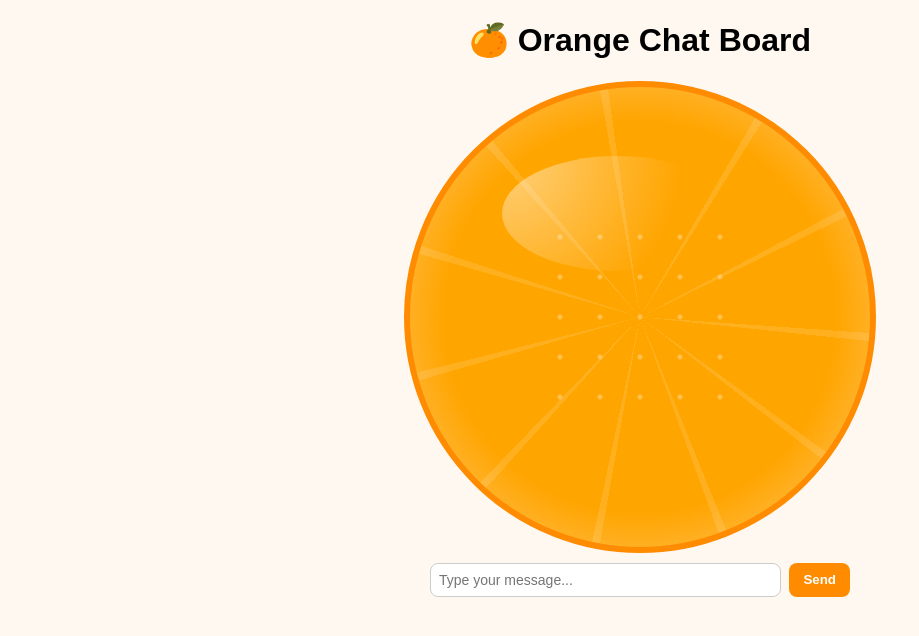
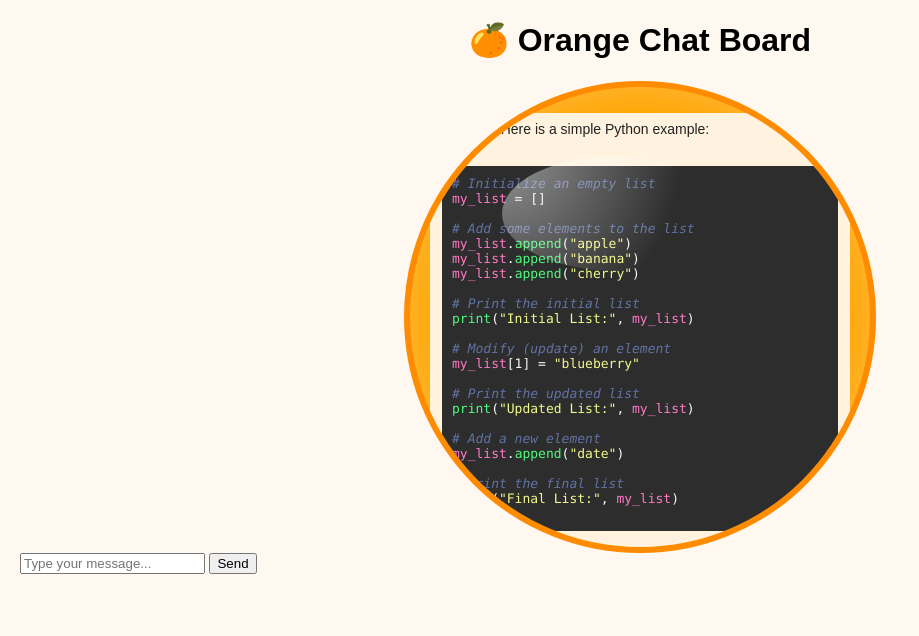
Before and after one commit to sunayanapamula-gif/chat-api, a Flask app: page / in a window 1280 px wide. Shown: the top 636 px of the page, without its empty margins (0-919 px from the left). Run offline with Flask 3, Linux system fonts and the light colour scheme.

Commit message:
Update index.html

```diff
--- a/templates/index.html
+++ b/templates/index.html
@@ -11,7 +11,7 @@
         }
         #chat-box {
             border: 6px solid #ff8c00;
-            border-radius: 50%; /* perfect circle like an orange */
+            border-radius: 50%;
             background: radial-gradient(circle at center, #ffa500 60%, #ffcc80 100%);
             width: 420px;
             height: 420px;
@@ -20,36 +20,6 @@
             overflow-y: auto;
             color: #333;
             position: relative;
-        }
-
-        /* Orange seeds (small dots inside) */
-        #chat-box::before {
-            content: "";
-            position: absolute;
-            top: 50%; left: 50%;
-            width: 200px; height: 200px;
-            background-image: radial-gradient(#fff 2px, transparent 3px);
-            background-size: 40px 40px;
-            transform: translate(-50%, -50%);
-            opacity: 0.3;
-            pointer-events: none;
-        }
-
-        /* Orange segment lines */
-        #chat-box::after {
-            content: "";
-            position: absolute;
-            top: 50%; left: 50%;
-            width: 100%; height: 100%;
-            background-image: repeating-conic-gradient(
-                from 0deg,
-                transparent 0deg 30deg,
-                rgba(255,255,255,0.3) 30deg 32deg
-            );
-            transform: translate(-50%, -50%);
-            border-radius: 50%;
-            opacity: 0.4;
-            pointer-events: none;
         }
 
         /* Glossy highlight */
@@ -88,38 +58,55 @@
             margin: 6px 0;
             text-align: left;
         }
-        #input-box {
-            margin-top: 10px;
-            display: flex;
-            gap: 8px;
-            max-width: 420px;
-            margin: 10px auto;
+
+        /* Code block styling */
+        pre {
+            background: #2d2d2d;
+            color: #f8f8f2;
+            padding: 10px;
+            border-radius: 8px;
+            overflow-x: auto;
+            font-size: 13px;
+            font-family: Consolas, monospace;
         }
-        #message {
-            flex: 1;
-            padding: 8px;
-            border-radius: 8px;
-            border: 1px solid #ccc;
-            font-size: 14px;
-        }
-        button {
-            padding: 8px 14px;
-            background: #ff8c00;
-            color: #fff;
-            border: none;
-            border-radius: 8px;
-            cursor: pointer;
-            font-weight: bold;
-        }
-        button:hover {
-            background: #e67e22;
-        }
+        .keyword { color: #ff79c6; }
+        .string { color: #f1fa8c; }
+        .comment { color: #6272a4; font-style: italic; }
+        .function { color: #50fa7b; }
     </style>
 </head>
 <body>
     <h1 style="text-align:center;">🍊 Orange Chat Board</h1>
     <div id="chat-box">
         <div class="glossy"></div>
+        <!-- Example AI response with colored Python code -->
+        <div class="ai">
+            🍊 Sure! Here is a simple Python example:<br><br>
+            <pre>
+<span class="comment"># Initialize an empty list</span>
+<span class="keyword">my_list</span> = []
+
+<span class="comment"># Add some elements to the list</span>
+<span class="keyword">my_list</span>.<span class="function">append</span>(<span class="string">"apple"</span>)
+<span class="keyword">my_list</span>.<span class="function">append</span>(<span class="string">"banana"</span>)
+<span class="keyword">my_list</span>.<span class="function">append</span>(<span class="string">"cherry"</span>)
+
+<span class="comment"># Print the initial list</span>
+<span class="function">print</span>(<span class="string">"Initial List:"</span>, <span class="keyword">my_list</span>)
+
+<span class="comment"># Modify (update) an element</span>
+<span class="keyword">my_list</span>[1] = <span class="string">"blueberry"</span>
+
+<span class="comment"># Print the updated list</span>
+<span class="function">print</span>(<span class="string">"Updated List:"</span>, <span class="keyword">my_list</span>)
+
+<span class="comment"># Add a new element</span>
+<span class="keyword">my_list</span>.<span class="function">append</span>(<span class="string">"date"</span>)
+
+<span class="comment"># Print the final list</span>
+<span class="function">print</span>(<span class="string">"Final List:"</span>, <span class="keyword">my_list</span>)
+            </pre>
+        </div>
     </div>
     <div id="input-box">
         <input type="text" id="message" placeholder="Type your message..." />
@@ -129,7 +116,6 @@
     <script>
         const msgInput = document.getElementById("message");
 
-        // Allow Enter key to send message
         msgInput.addEventListener("keypress", function(event) {
             if (event.key === "Enter") {
                 event.preventDefault();
@@ -143,7 +129,6 @@
 
             const chatBox = document.getElementById("chat-box");
 
-            // User bubble with emoji
             const userBubble = document.createElement("div");
             userBubble.className = "user";
             userBubble.innerHTML = "🙂 " + msg;
@@ -151,7 +136,6 @@
 
             msgInput.value = "";
 
-            // Typing indicator with emoji
             const typingBubble = document.createElement("div");
             typingBubble.className = "typing";
             typingBubble.innerHTML = "🤖 AI is thinking...";
@@ -166,16 +150,13 @@
                 });
                 const data = await res.json();
 
-                // Remove typing indicator
                 chatBox.removeChild(typingBubble);
 
-                // AI bubble with emoji
                 const aiBubble = document.createElement("div");
                 aiBubble.className = "ai";
                 aiBubble.innerHTML = "🍊 " + (data.response || "Error: No reply");
                 chatBox.appendChild(aiBubble);
 
-                // Auto-scroll
                 chatBox.scrollTop = chatBox.scrollHeight;
             } catch (err) {
                 chatBox.removeChild(typingBubble);
```
